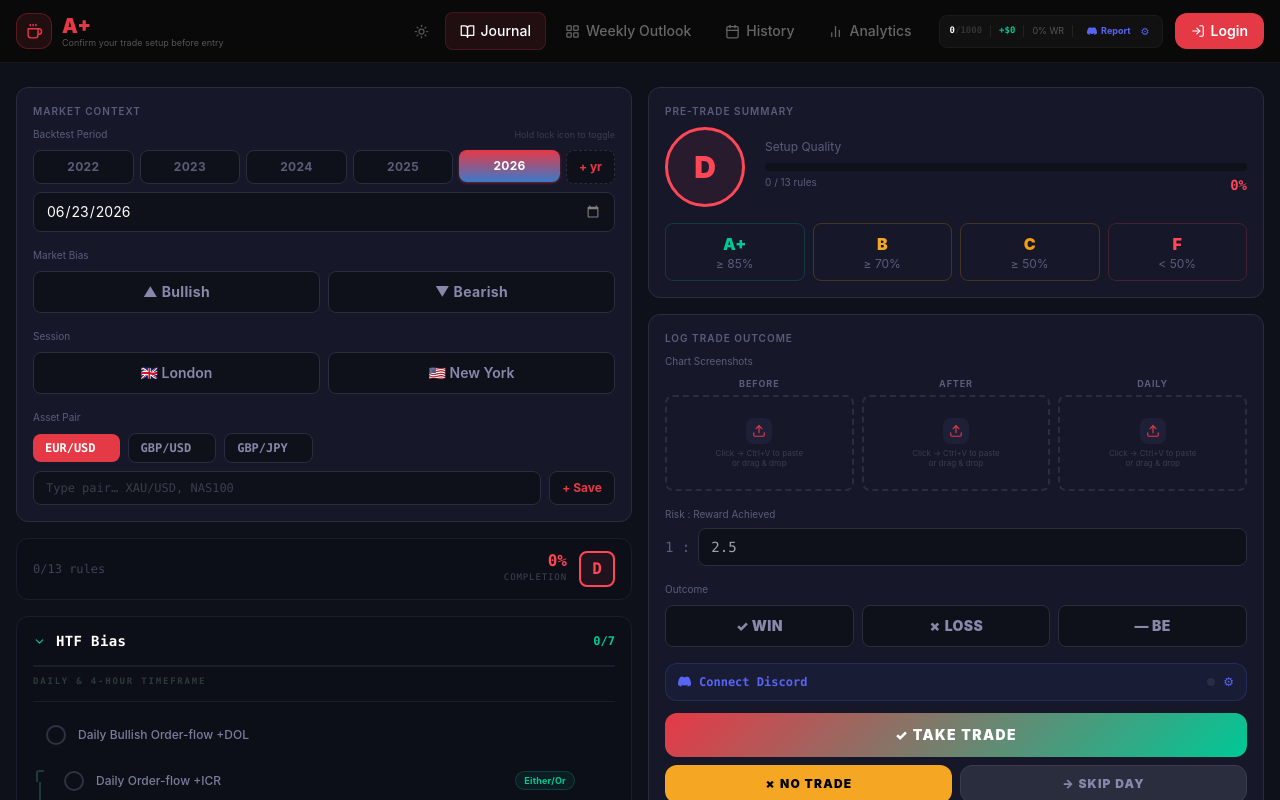
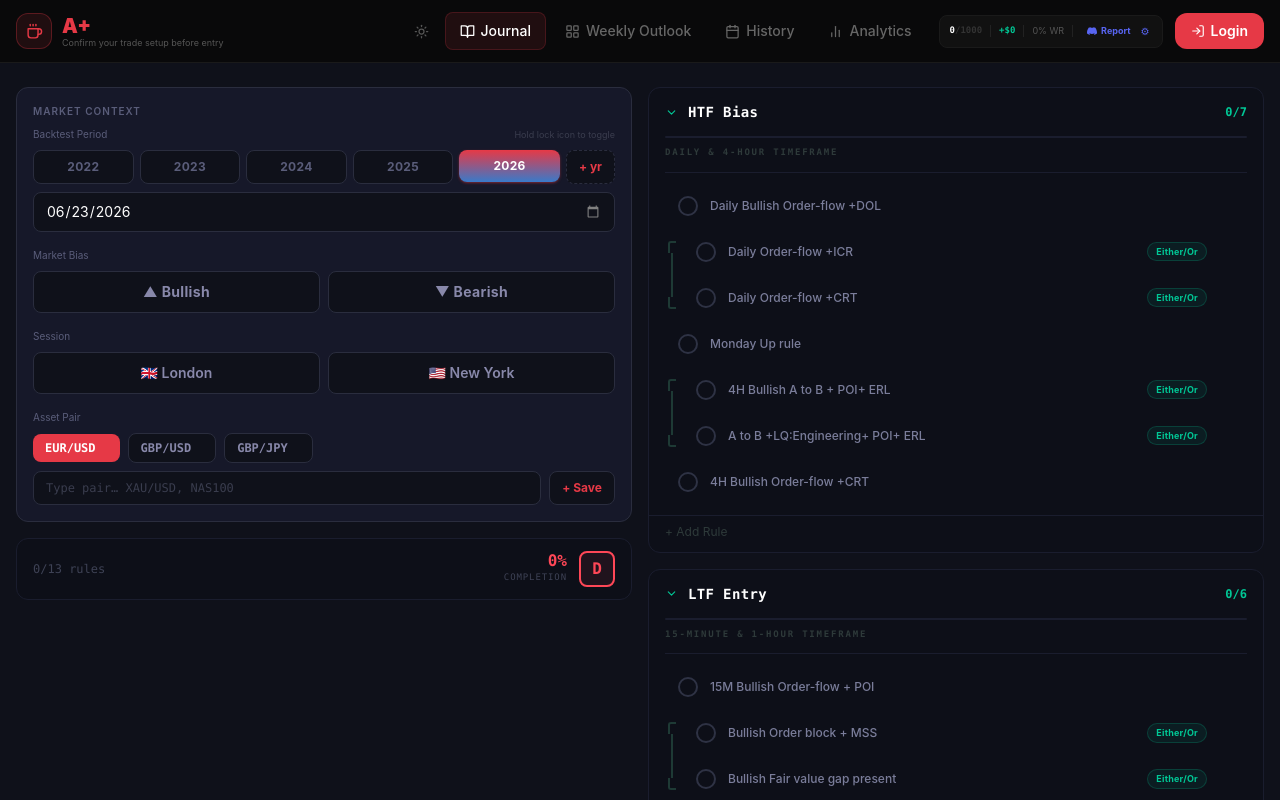
Before and after one commit to sabarfx666-spec/boy, a React (Vite) app: page / in a window 1280 px wide. Shown: the top 800 px of the page. Built offline with nearby package versions, Linux system fonts and the light colour scheme.

Commit message:
feat: move HTF Bias + LTF Entry to top of right column
Pre-Trade Summary now appears below the rule checklists instead of above.

Co-Authored-By: Claude Sonnet 4.6 <noreply@anthropic.com>

```diff
--- a/src/App.jsx
+++ b/src/App.jsx
@@ -810,6 +810,11 @@ const JournalModule = ({ setTrades, date, setDate }) => {
           </div>
         </div>
 
+      </div>
+
+      {/* ── Right Column ── */}
+      <div className="flex flex-col gap-4">
+
         <RuleSection
           rules={biasRules} setter={setBiasRules}
           newVal={newBiasRule} setNew={setNewBiasRule}
@@ -826,11 +831,6 @@ const JournalModule = ({ setTrades, date, setDate }) => {
           expanded={ltfExpanded} onToggle={() => setLtfExpanded(v => !v)}
           onCheckedChange={(c, t) => setLtfScore({ c, t })}
         />
-      </div>
-
-      {/* ── Right Column ── */}
-      <div className="flex flex-col gap-4">
-
 
         {/* Pre-Trade Summary */}
         <Card>
```
